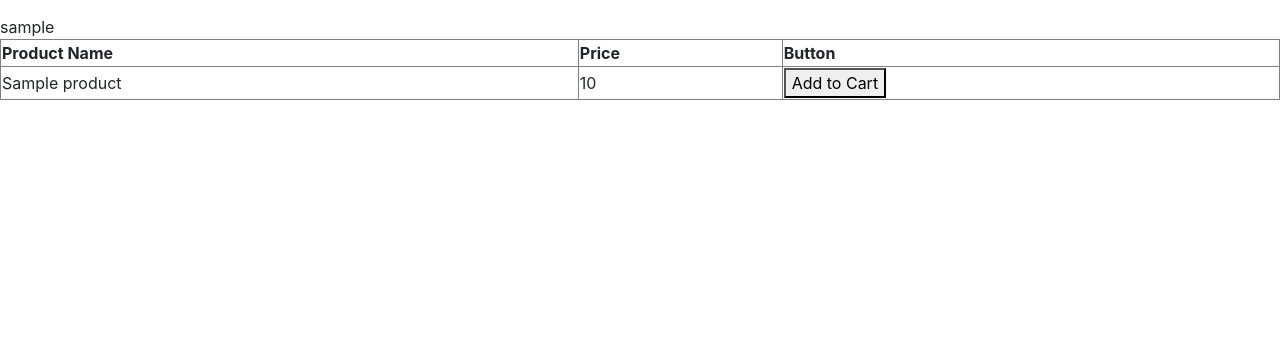
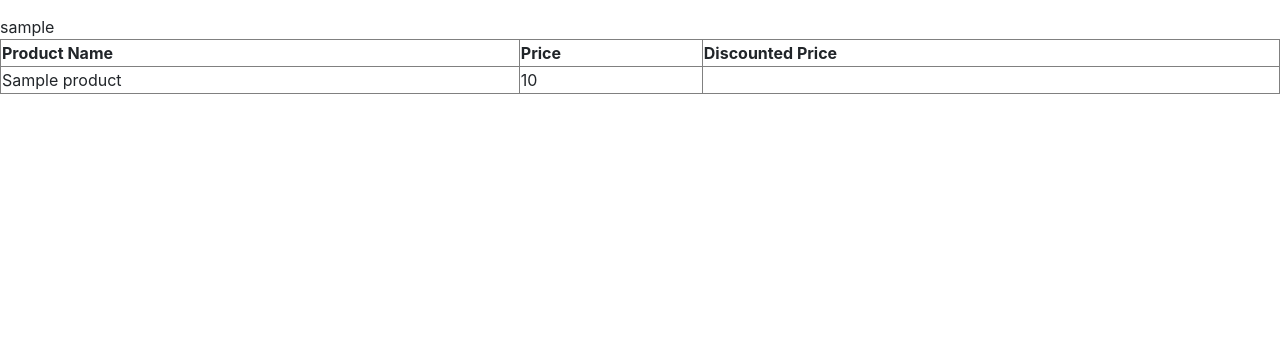
Before and after one commit to dweigle1/CS405_project, a PHP site: page /gatherCart.php in a window 1280 px wide. Shown: the part 66-420 px from the top of the page. Run offline with PHP 8.4, Linux system fonts and the light colour scheme; the visitor is signed in with stand-in values (Sample User, id 1); tables that the repository leaves empty or names only in its code hold one stand-in row (values such as "Sample post"); some libraries are stand-ins or nearby versions.

Commit message:
Update gatherCart.php

```diff
--- a/gatherCart.php
+++ b/gatherCart.php
@@ -23,7 +23,7 @@ if(isset($_SESSION["login_user"])){
 	} else{
 
 		$login = $_SESSION["login_user"];
-		$sql = "SELECT DISTINCT Products.ProdName, (Products.Price - (Products.Price*Promotions.Discount)) as SalePrice FROM Products JOIN ShopsFor ON Products.PID = ShopsFor.PID AND ShopsFor.UserName = '".$login."' JOIN Promotions ON Products.PID = Promotions.PID Order BY ProdName ASC";
+		$sql = "SELECT DISTINCT Products.ProdName, (Products.Price - (Products.Price*Promotions.Discount)) as SalePrice FROM Products JOIN ShopsFor ON Products.PID = ShopsFor.PID AND ShopsFor.UserName = '".$login."' Left JOIN Promotions ON Promotions.PID = Products.PID Order BY ProdName ASC";
 		$result = mysqli_query($conn, $sql);
         $conn->close();
 
@@ -33,7 +33,7 @@ if(isset($_SESSION["login_user"])){
 
         echo "<th>Product Name</th>";
         echo "<th>Price</th>";
-        echo "<th> Button </th>";
+        echo "<th>Discounted Price</th>";
 
         echo "</tr>";
         while ($row = mysqli_fetch_assoc($result)) {
@@ -41,7 +41,6 @@ if(isset($_SESSION["login_user"])){
             foreach ($row as $field => $value) {
                 echo "<td>" . $value . "</td>";
             }
-            echo "<td><button> Add to Cart </button></td>";
             echo "</tr>";
         }
         echo "</table>";
```
